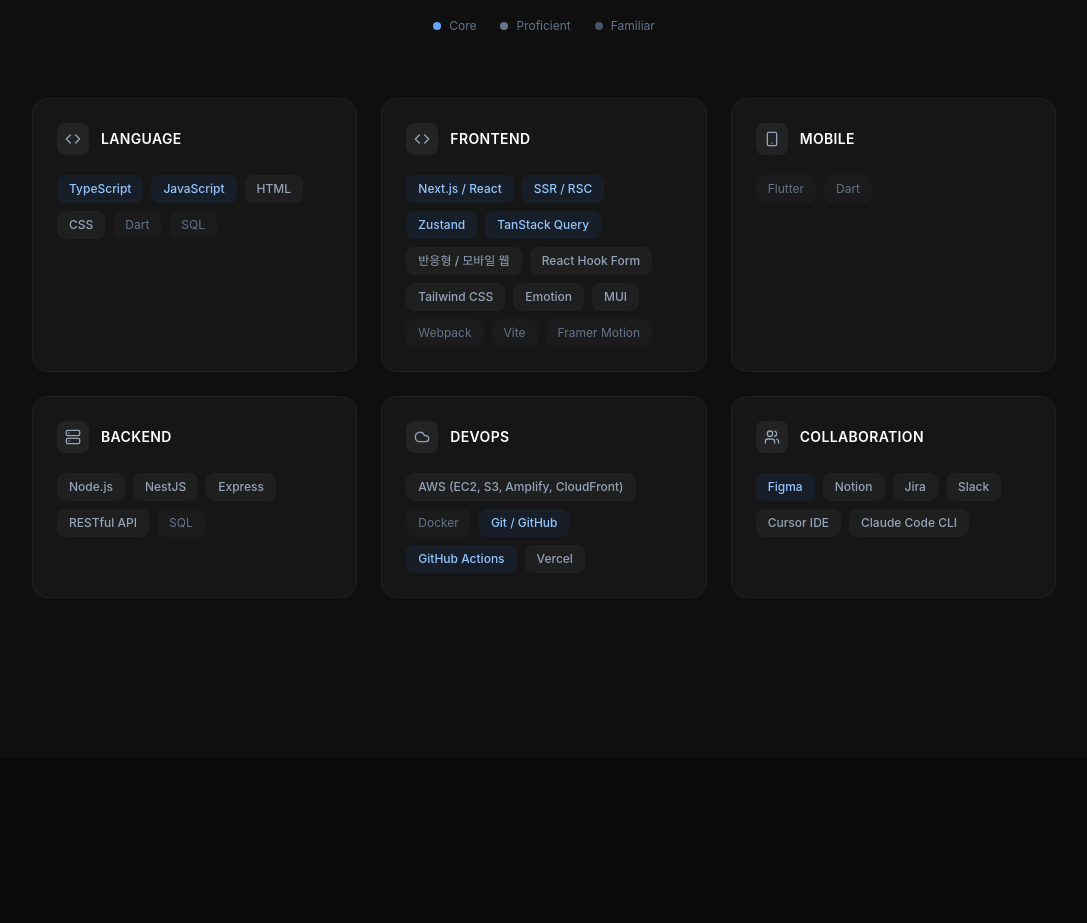
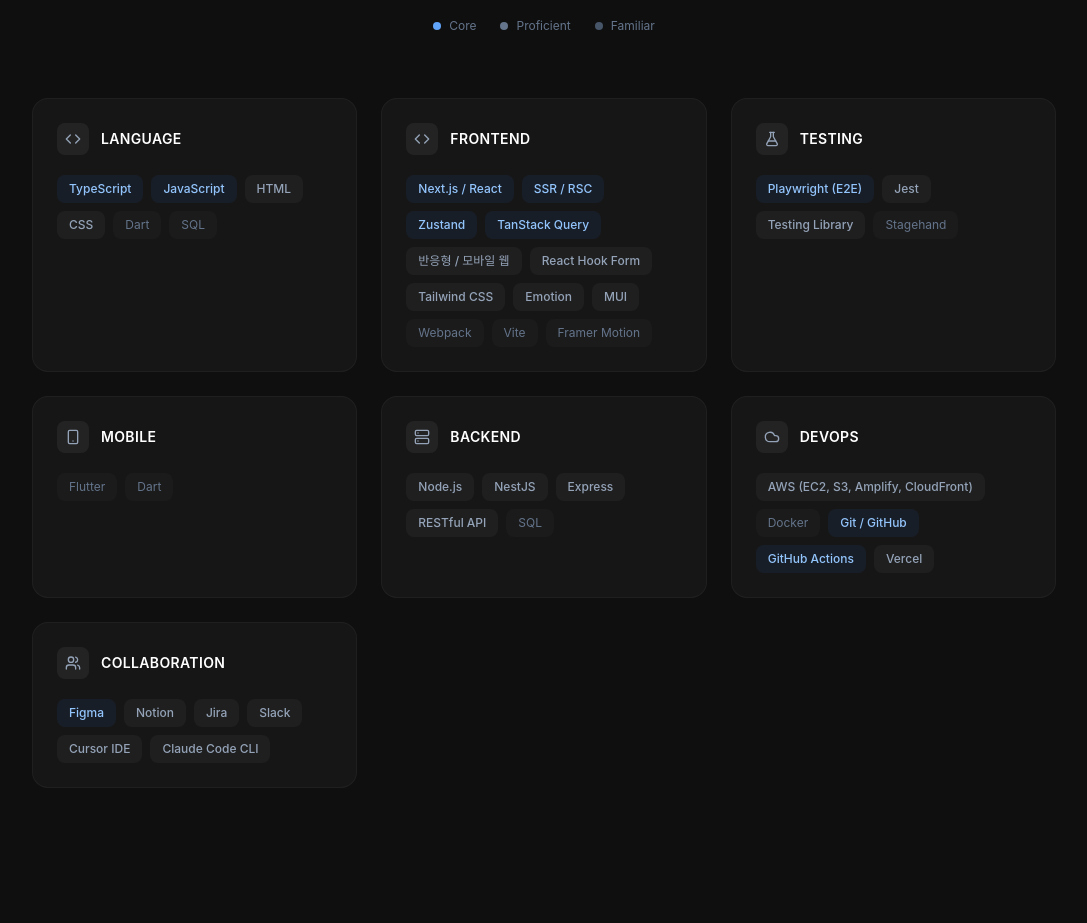
Before and after one commit to WhyBusyy/portfolio, a Next.js app: page / in a window 1280 px wide. Shown: the part 5720-6643 px from the top of the page, without its empty margins (96-1183 px from the left). Built offline with nearby package versions, Linux system fonts and the light colour scheme; a web font is replaced by a local one.

Commit message:
feat: Skills에 Testing 카테고리 추가
Playwright / Jest / Testing Library / Stagehand

```diff
--- a/src/components/Skills.tsx
+++ b/src/components/Skills.tsx
@@ -3,7 +3,7 @@
 import { motion } from "framer-motion";
 import { useInView } from "framer-motion";
 import { useRef } from "react";
-import { Code, Server, Cloud, Users, Smartphone } from "lucide-react";
+import { Code, Server, Cloud, Users, Smartphone, FlaskConical } from "lucide-react";
 
 type SkillLevel = "core" | "proficient" | "familiar";
 
@@ -62,6 +62,16 @@
         { name: "Webpack", level: "familiar" },
         { name: "Vite", level: "familiar" },
         { name: "Framer Motion", level: "familiar" },
+      ],
+    },
+    {
+      title: "Testing",
+      icon: FlaskConical,
+      skills: [
+        { name: "Playwright (E2E)", level: "core" },
+        { name: "Jest", level: "proficient" },
+        { name: "Testing Library", level: "proficient" },
+        { name: "Stagehand", level: "familiar" },
       ],
     },
     {
```
